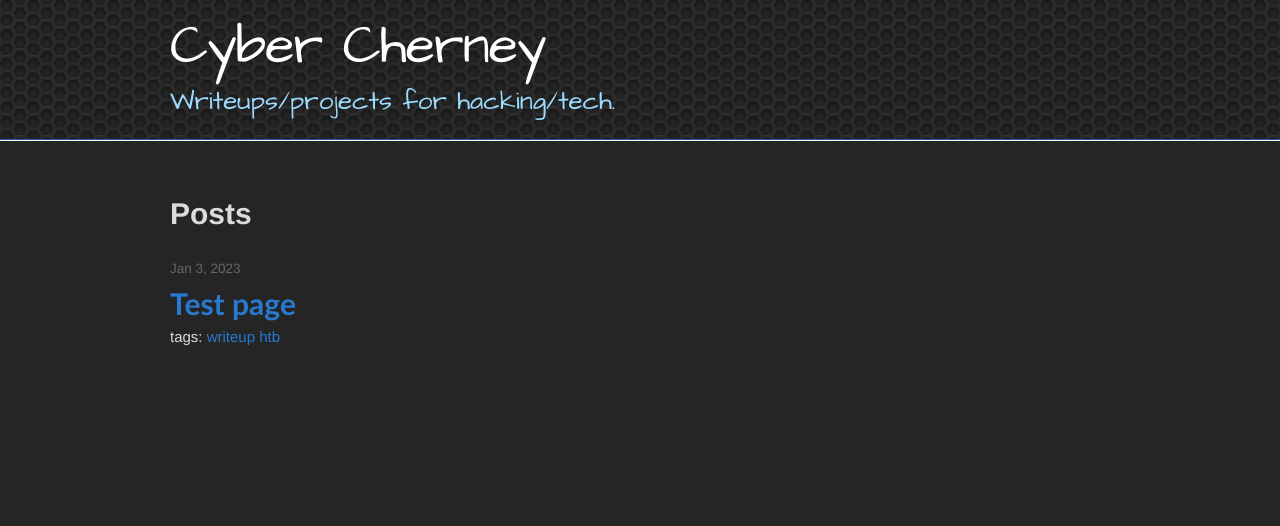
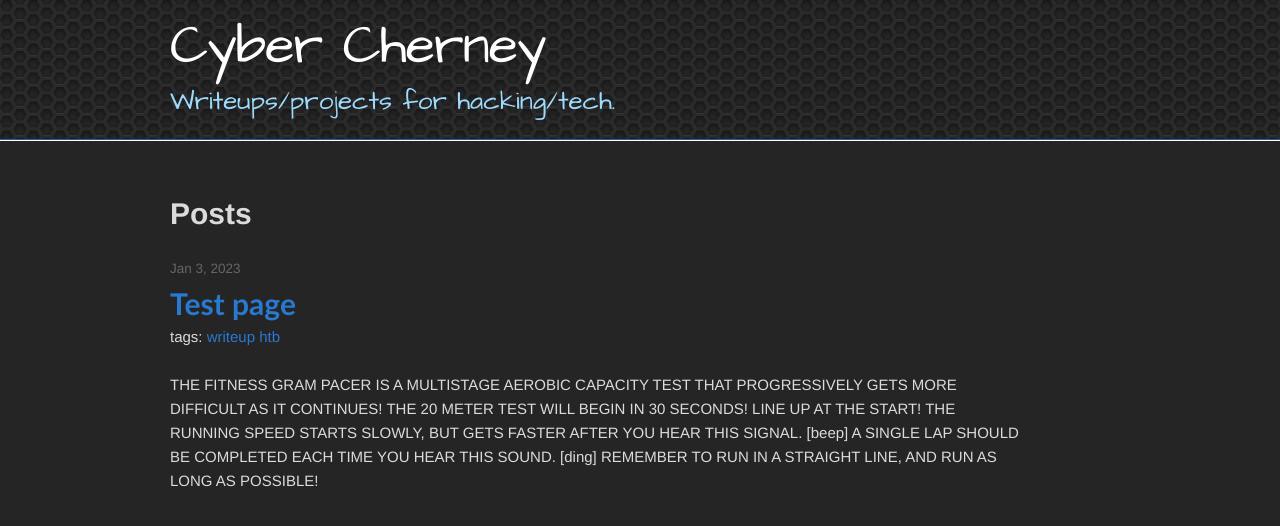
Before and after one commit to CyberCherney/cybercherney.github.io, a Jekyll site: the page built from index.md, in a window 1280 px wide. Shown: the top 526 px of the page. Built offline with Jekyll 4.4.1, drawn with Linux system fonts in a browser that asks for light colours; some of the changed lines change nothing that is shown.

Commit message:
added headers to test table of contents

```diff
--- a/_posts/2023-1-3-another-page.md
+++ b/_posts/2023-1-3-another-page.md
@@ -1,11 +1,44 @@
 ---
-layout: writeup
+layout: post
 title: "Test page"
 author: Andrew Cherney
 date: 2023-01-03 22:41:47
 tags: writeup htb
+post_description: "THE FITNESS GRAM PACER IS A MULTISTAGE AEROBIC CAPACITY TEST THAT PROGRESSIVELY GETS MORE DIFFICULT AS IT CONTINUES! THE 20 METER TEST WILL BEGIN IN 30 SECONDS! LINE UP AT THE START! THE RUNNING SPEED STARTS SLOWLY, BUT GETS FASTER AFTER YOU HEAR THIS SIGNAL. [beep] A SINGLE LAP SHOULD BE COMPLETED EACH TIME YOU HEAR THIS SOUND. [ding] REMEMBER TO RUN IN A STRAIGHT LINE, AND RUN AS LONG AS POSSIBLE!"
 ---
+
+<h1>Test 1</h1>
 
 THE FITNESS GRAM PACER IS A MULTISTAGE AEROBIC CAPACITY TEST THAT PROGRESSIVELY GETS MORE DIFFICULT AS IT CONTINUES! THE 20 METER TEST WILL BEGIN IN 30 SECONDS! LINE UP AT THE START! THE RUNNING SPEED STARTS SLOWLY, BUT GETS FASTER AFTER YOU HEAR THIS SIGNAL. [beep] A SINGLE LAP SHOULD BE COMPLETED EACH TIME YOU HEAR THIS SOUND. [ding] REMEMBER TO RUN IN A STRAIGHT LINE, AND RUN AS LONG AS POSSIBLE!
 
+<h2>Test 2</h2>
+<h2>Test 2</h2>
+<h2>Test 2</h2>
+
 THE RUNNING SPEED STARTS SLOWLY, BUT GETS FASTER AFTER YOU HEAR THIS SIGNAL. [beep] A SINGLE LAP SHOULD BE COMPLETED EACH TIME YOU HEAR THIS SOUND. [ding] REMEMBER TO RUN IN A STRAIGHT LINE, AND RUN AS LONG AS POSSIBLE! THE SECOND TIME YOU FAIL TO COMPLETE A LAP BEFORE THE SOUND, YOUR TEST IS OVER! THE TEST WILL BEGIN ON THE WORD START! ON YOUR MARK, GET READY, START! THE FITNESS GRAM PACER TEST IS A MULTISTAGE AEROBIC CAPACITY TEST THAT PROGRESSIVELY GETS MORE DIFFICULT AS IT CONTINUES! THE 20 METER PACER TEST WILL BEGIN IN 30 SECONDS, LINE UP AT THE START!
+
+<h1>Test 1</h1>
+
+THE FITNESS GRAM PACER IS A MULTISTAGE AEROBIC CAPACITY TEST THAT PROGRESSIVELY GETS MORE DIFFICULT AS IT CONTINUES! THE 20 METER TEST WILL BEGIN IN 30 SECONDS! LINE UP AT THE START! THE RUNNING SPEED STARTS SLOWLY, BUT GETS FASTER AFTER YOU HEAR THIS SIGNAL. [beep] A SINGLE LAP SHOULD BE COMPLETED EACH TIME YOU HEAR THIS SOUND. [ding] REMEMBER TO RUN IN A STRAIGHT LINE, AND RUN AS LONG AS POSSIBLE!
+
+<h2>Test 2</h2>
+<h2>Test 2</h2>
+
+THE RUNNING SPEED STARTS SLOWLY, BUT GETS FASTER AFTER YOU HEAR THIS SIGNAL. [beep] A SINGLE LAP SHOULD BE COMPLETED EACH TIME YOU HEAR THIS SOUND. [ding] REMEMBER TO RUN IN A STRAIGHT LINE, AND RUN AS LONG AS POSSIBLE! THE SECOND TIME YOU FAIL TO COMPLETE A LAP BEFORE THE SOUND, YOUR TEST IS OVER! THE TEST WILL BEGIN ON THE WORD START! ON YOUR MARK, GET READY, START! THE FITNESS GRAM PACER TEST IS A MULTISTAGE AEROBIC CAPACITY TEST THAT PROGRESSIVELY GETS MORE DIFFICULT AS IT CONTINUES! THE 20 METER PACER TEST WILL BEGIN IN 30 SECONDS, LINE UP AT THE START!
+
+<h1>Test 1</h1>
+
+THE FITNESS GRAM PACER IS A MULTISTAGE AEROBIC CAPACITY TEST THAT PROGRESSIVELY GETS MORE DIFFICULT AS IT CONTINUES! THE 20 METER TEST WILL BEGIN IN 30 SECONDS! LINE UP AT THE START! THE RUNNING SPEED STARTS SLOWLY, BUT GETS FASTER AFTER YOU HEAR THIS SIGNAL. [beep] A SINGLE LAP SHOULD BE COMPLETED EACH TIME YOU HEAR THIS SOUND. [ding] REMEMBER TO RUN IN A STRAIGHT LINE, AND RUN AS LONG AS POSSIBLE!
+
+<h2>Test 2</h2>
+<h2>Test 2</h2>
+
+THE RUNNING SPEED STARTS SLOWLY, BUT GETS FASTER AFTER YOU HEAR THIS SIGNAL. [beep] A SINGLE LAP SHOULD BE COMPLETED EACH TIME YOU HEAR THIS SOUND. [ding] REMEMBER TO RUN IN A STRAIGHT LINE, AND RUN AS LONG AS POSSIBLE! THE SECOND TIME YOU FAIL TO COMPLETE A LAP BEFORE THE SOUND, YOUR TEST IS OVER! THE TEST WILL BEGIN ON THE WORD START! ON YOUR MARK, GET READY, START! THE FITNESS GRAM PACER TEST IS A MULTISTAGE AEROBIC CAPACITY TEST THAT PROGRESSIVELY GETS MORE DIFFICULT AS IT CONTINUES! THE 20 METER PACER TEST WILL BEGIN IN 30 SECONDS, LINE UP AT THE START!
+
+<h1>Test 1</h1>
+
+THE FITNESS GRAM PACER IS A MULTISTAGE AEROBIC CAPACITY TEST THAT PROGRESSIVELY GETS MORE DIFFICULT AS IT CONTINUES! THE 20 METER TEST WILL BEGIN IN 30 SECONDS! LINE UP AT THE START! THE RUNNING SPEED STARTS SLOWLY, BUT GETS FASTER AFTER YOU HEAR THIS SIGNAL. [beep] A SINGLE LAP SHOULD BE COMPLETED EACH TIME YOU HEAR THIS SOUND. [ding] REMEMBER TO RUN IN A STRAIGHT LINE, AND RUN AS LONG AS POSSIBLE!
+
+<h2>Test 2</h2>
+
+THE RUNNING SPEED STARTS SLOWLY, BUT GETS FASTER AFTER YOU HEAR THIS SIGNAL. [beep] A SINGLE LAP SHOULD BE COMPLETED EACH TIME YOU HEAR THIS SOUND. [ding] REMEMBER TO RUN IN A STRAIGHT LINE, AND RUN AS LONG AS POSSIBLE! THE SECOND TIME YOU FAIL TO COMPLETE A LAP BEFORE THE SOUND, YOUR TEST IS OVER! THE TEST WILL BEGIN ON THE WORD START! ON YOUR MARK, GET READY, START! THE FITNESS GRAM PACER TEST IS A MULTISTAGE AEROBIC CAPACITY TEST THAT PROGRESSIVELY GETS MORE DIFFICULT AS IT CONTINUES! THE 20 METER PACER TEST WILL BEGIN IN 30 SECONDS, LINE UP AT THE START!
```
